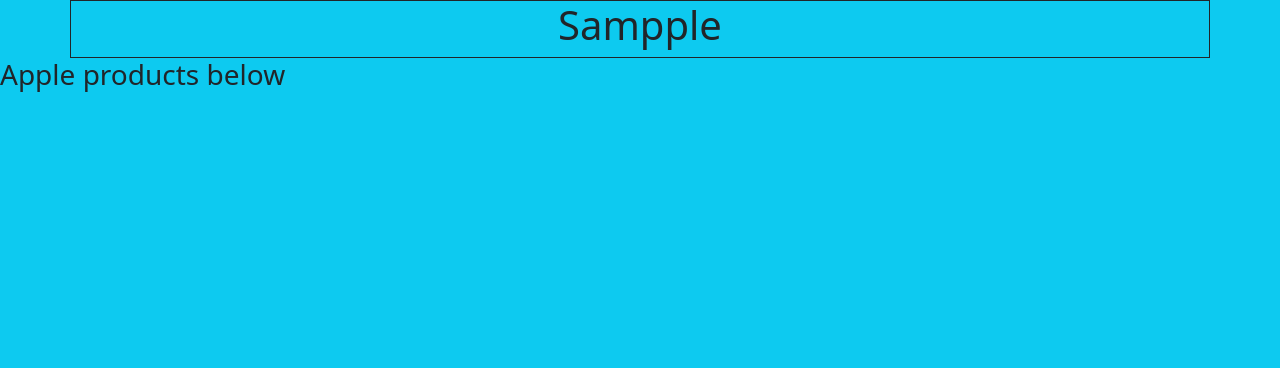
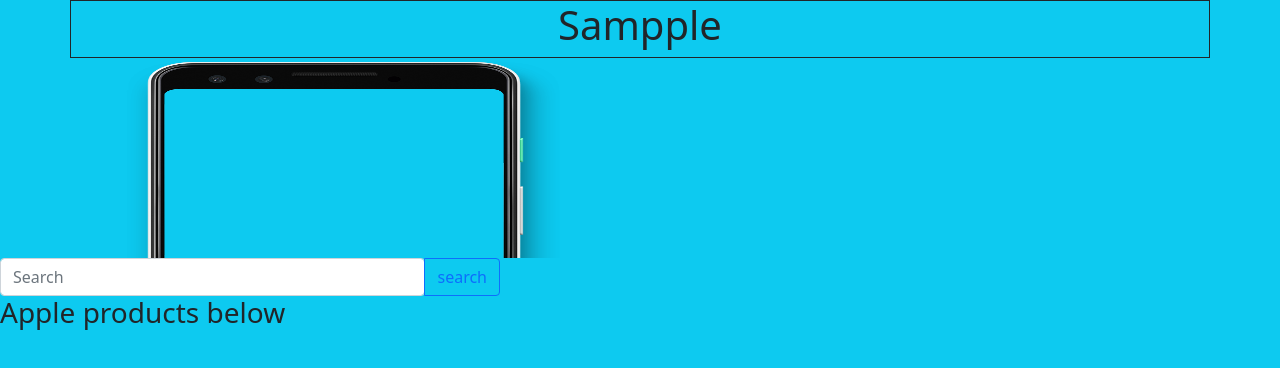
Before and after one commit to Omer-l/Price-Comparison-Website, a website: page src/nodeWeb/public/index.html in a window 1280 px wide. Drawn offline with nearby package versions, Linux system fonts and the light colour scheme.

Commit message:
feat(core): add search bar and background
A start to the front end of the website

```diff
--- a/src/nodeWeb/public/index.html
+++ b/src/nodeWeb/public/index.html
@@ -11,7 +11,14 @@
         <div class="bg-info container border border-dark">
             <h1 class="text-center">Sampple</h1>
         </div>
-
+        <div class="container">
+            <img src="searchBackground.png" height="200" width="500">
+        </div>
+        <div class="input-group" style="width: 500px">
+            <input type="search" class="form-control rounded" placeholder="Search" aria-label="Search"
+                   aria-describedby="search-addon" />
+            <button type="button" class="btn btn-outline-primary">search</button>
+        </div>
         <h3>Apple products below</h3>
         <div id="AppleDiv"></div>
     </body>
```
Also changed, not shown: src/nodeWeb/public/searchBackground.png (added).
